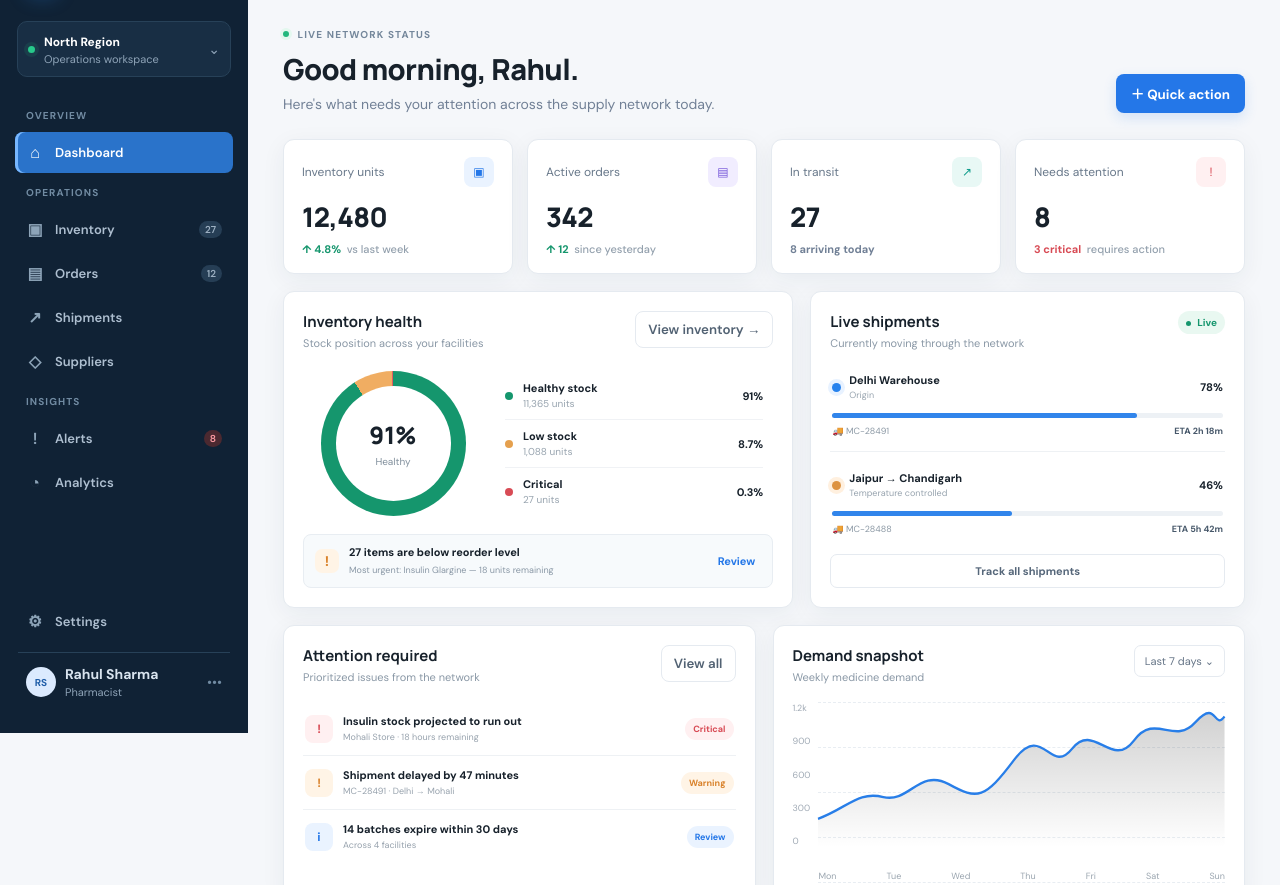
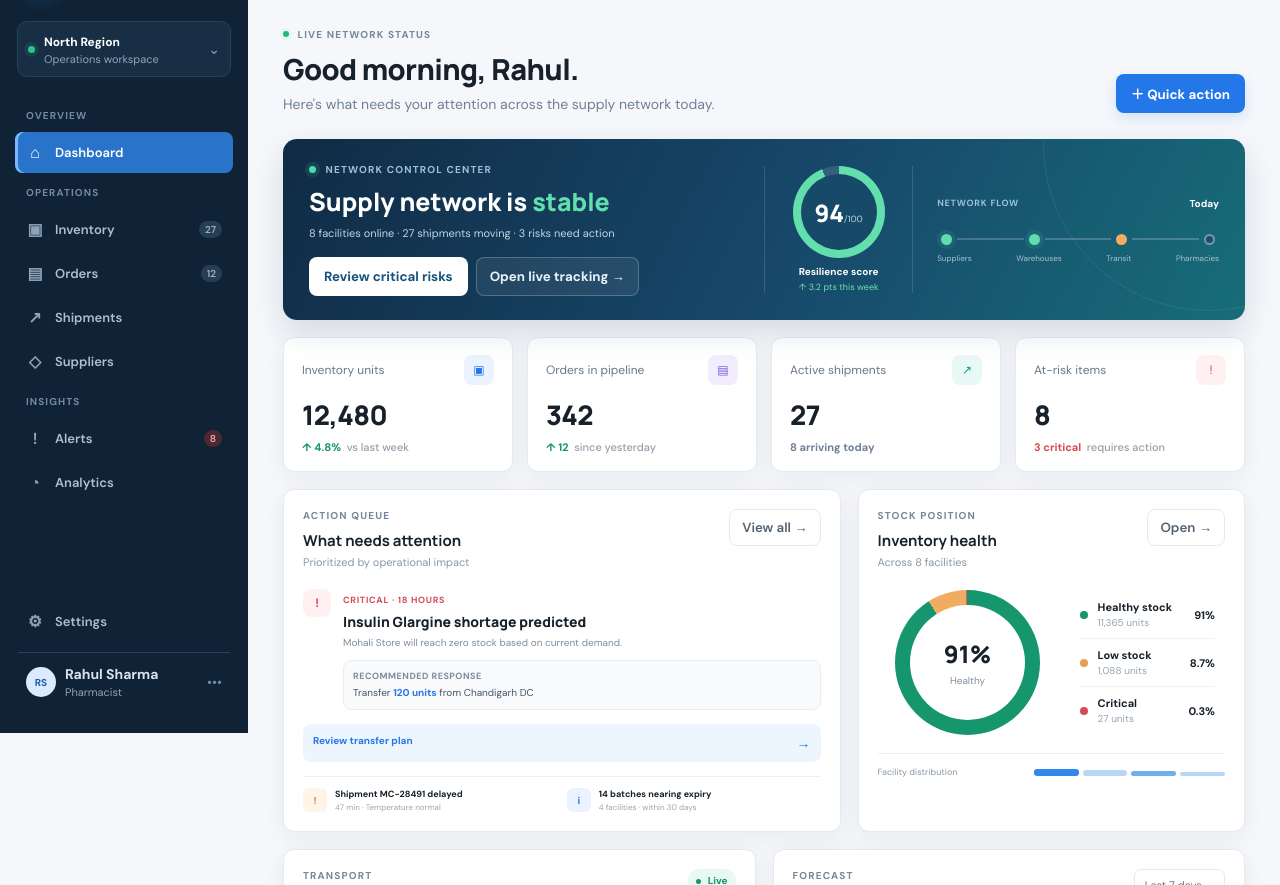
Before and after one commit to akshita-xyz/MEDICHAIN, a plain HTML site: page index.html in a window 1280 px wide. Shown: the part 67-952 px from the top of the page. Drawn offline with Linux system fonts and the light colour scheme.

Commit message:
Redesign MediChain dashboard

```diff
--- a/index.html
+++ b/index.html
@@ -72,97 +72,57 @@
           <button class="primary-btn" id="quickAction">＋ Quick action</button>
         </div>
 
-        <div class="stat-grid">
-          <article class="stat-card">
-            <div class="stat-top"><span>Inventory units</span><span class="stat-icon blue">▣</span></div>
-            <strong>12,480</strong>
-            <div class="stat-foot positive">↑ 4.8% <span>vs last week</span></div>
-          </article>
-          <article class="stat-card">
-            <div class="stat-top"><span>Active orders</span><span class="stat-icon violet">▤</span></div>
-            <strong>342</strong>
-            <div class="stat-foot positive">↑ 12 <span>since yesterday</span></div>
-          </article>
-          <article class="stat-card">
-            <div class="stat-top"><span>In transit</span><span class="stat-icon teal">↗</span></div>
-            <strong>27</strong>
-            <div class="stat-foot neutral">8 arriving today</div>
-          </article>
-          <article class="stat-card alert-card">
-            <div class="stat-top"><span>Needs attention</span><span class="stat-icon red">!</span></div>
-            <strong>8</strong>
-            <div class="stat-foot negative">3 critical <span>requires action</span></div>
-          </article>
+        <div class="control-hero">
+          <div class="hero-copy">
+            <div class="eyebrow"><span class="pulse-ring"></span> NETWORK CONTROL CENTER</div>
+            <h2>Supply network is <span>stable</span></h2>
+            <p>8 facilities online · 27 shipments moving · 3 risks need action</p>
+            <div class="hero-actions">
+              <button class="primary-btn" data-page-link="alerts">Review critical risks</button>
+              <button class="hero-ghost" data-page-link="shipments">Open live tracking →</button>
+            </div>
+          </div>
+          <div class="network-score">
+            <div class="score-ring"><div><strong>94</strong><small>/100</small></div></div>
+            <span>Resilience score</span><small>↑ 3.2 pts this week</small>
+          </div>
+          <div class="hero-route">
+            <div class="route-caption"><span>NETWORK FLOW</span><b>Today</b></div>
+            <div class="flow-line"><span class="flow-node active"></span><i></i><span class="flow-node active"></span><i></i><span class="flow-node warning"></span><i></i><span class="flow-node"></span></div>
+            <div class="flow-labels"><span>Suppliers</span><span>Warehouses</span><span>Transit</span><span>Pharmacies</span></div>
+          </div>
         </div>
 
-        <div class="dashboard-grid">
-          <article class="panel inventory-health">
-            <div class="panel-head">
-              <div><h2>Inventory health</h2><p>Stock position across your facilities</p></div>
-              <button class="ghost-btn" data-page-link="inventory">View inventory →</button>
-            </div>
-            <div class="health-layout">
-              <div class="donut-wrap">
-                <div class="donut"><div><strong>91%</strong><span>Healthy</span></div></div>
-              </div>
-              <div class="health-list">
-                <div><span class="legend healthy"></span><div><b>Healthy stock</b><small>11,365 units</small></div><strong>91%</strong></div>
-                <div><span class="legend warning"></span><div><b>Low stock</b><small>1,088 units</small></div><strong>8.7%</strong></div>
-                <div><span class="legend critical"></span><div><b>Critical</b><small>27 units</small></div><strong>0.3%</strong></div>
-              </div>
-            </div>
-            <div class="mini-alert"><span>!</span><div><b>27 items are below reorder level</b><small>Most urgent: Insulin Glargine — 18 units remaining</small></div><button>Review</button></div>
+        <div class="stat-grid">
+          <article class="stat-card"><div class="stat-top"><span>Inventory units</span><span class="stat-icon blue">▣</span></div><strong>12,480</strong><div class="stat-foot positive">↑ 4.8% <span>vs last week</span></div></article>
+          <article class="stat-card"><div class="stat-top"><span>Orders in pipeline</span><span class="stat-icon violet">▤</span></div><strong>342</strong><div class="stat-foot positive">↑ 12 <span>since yesterday</span></div></article>
+          <article class="stat-card"><div class="stat-top"><span>Active shipments</span><span class="stat-icon teal">↗</span></div><strong>27</strong><div class="stat-foot neutral">8 arriving today</div></article>
+          <article class="stat-card alert-card"><div class="stat-top"><span>At-risk items</span><span class="stat-icon red">!</span></div><strong>8</strong><div class="stat-foot negative">3 critical <span>requires action</span></div></article>
+        </div>
+
+        <div class="mission-grid">
+          <article class="panel risk-panel">
+            <div class="panel-head"><div><div class="eyebrow">ACTION QUEUE</div><h2>What needs attention</h2><p>Prioritized by operational impact</p></div><button class="ghost-btn" data-page-link="alerts">View all →</button></div>
+            <div class="risk-main"><span class="severity critical-bg">!</span><div><span class="risk-label">CRITICAL · 18 HOURS</span><h3>Insulin Glargine shortage predicted</h3><p>Mohali Store will reach zero stock based on current demand.</p><div class="risk-recommendation"><b>Recommended response</b><span>Transfer <strong>120 units</strong> from Chandigarh DC</span></div></div></div>
+            <button class="risk-button" data-page-link="inventory">Review transfer plan <span>→</span></button>
+            <div class="risk-secondary"><div><span class="severity warning-bg">!</span><div><b>Shipment MC-28491 delayed</b><small>47 min · Temperature normal</small></div></div><div><span class="severity info-bg">i</span><div><b>14 batches nearing expiry</b><small>4 facilities · within 30 days</small></div></div></div>
           </article>
 
-          <article class="panel shipments-panel">
-            <div class="panel-head">
-              <div><h2>Live shipments</h2><p>Currently moving through the network</p></div>
-              <span class="live-pill"><i></i> Live</span>
-            </div>
-            <div class="shipment">
-              <div class="shipment-line"><span class="route-dot"></span><div><b>Delhi Warehouse</b><small>Origin</small></div><span class="route-progress">78%</span></div>
-              <div class="progress"><i style="width:78%"></i></div>
-              <div class="shipment-meta"><span>🚚 MC-28491</span><b>ETA 2h 18m</b></div>
-            </div>
-            <div class="shipment">
-              <div class="shipment-line"><span class="route-dot orange"></span><div><b>Jaipur → Chandigarh</b><small>Temperature controlled</small></div><span class="route-progress">46%</span></div>
-              <div class="progress"><i style="width:46%"></i></div>
-              <div class="shipment-meta"><span>🚚 MC-28488</span><b>ETA 5h 42m</b></div>
-            </div>
-            <button class="full-ghost" data-page-link="shipments">Track all shipments</button>
+          <article class="panel inventory-health">
+            <div class="panel-head"><div><div class="eyebrow">STOCK POSITION</div><h2>Inventory health</h2><p>Across 8 facilities</p></div><button class="ghost-btn" data-page-link="inventory">Open →</button></div>
+            <div class="health-layout"><div class="donut-wrap"><div class="donut"><div><strong>91%</strong><span>Healthy</span></div></div></div><div class="health-list"><div><span class="legend healthy"></span><div><b>Healthy stock</b><small>11,365 units</small></div><strong>91%</strong></div><div><span class="legend warning"></span><div><b>Low stock</b><small>1,088 units</small></div><strong>8.7%</strong></div><div><span class="legend critical"></span><div><b>Critical</b><small>27 units</small></div><strong>0.3%</strong></div></div></div>
+            <div class="facility-row"><span>Facility distribution</span><div class="facility-bars"><i style="width:82%"></i><i style="width:66%"></i><i style="width:49%"></i><i style="width:34%"></i></div></div>
           </article>
         </div>
 
         <div class="bottom-grid">
-          <article class="panel">
-            <div class="panel-head">
-              <div><h2>Attention required</h2><p>Prioritized issues from the network</p></div>
-              <button class="ghost-btn" data-page-link="alerts">View all</button>
-            </div>
-            <div class="alert-list">
-              <div class="alert-row"><span class="severity critical-bg">!</span><div><b>Insulin stock projected to run out</b><small>Mohali Store · 18 hours remaining</small></div><span class="tag critical-tag">Critical</span></div>
-              <div class="alert-row"><span class="severity warning-bg">!</span><div><b>Shipment delayed by 47 minutes</b><small>MC-28491 · Delhi → Mohali</small></div><span class="tag warning-tag">Warning</span></div>
-              <div class="alert-row"><span class="severity info-bg">i</span><div><b>14 batches expire within 30 days</b><small>Across 4 facilities</small></div><span class="tag info-tag">Review</span></div>
-            </div>
+          <article class="panel shipments-panel"><div class="panel-head"><div><div class="eyebrow">TRANSPORT</div><h2>Live shipments</h2><p>Currently moving through the network</p></div><span class="live-pill"><i></i> Live</span></div>
+            <div class="shipment"><div class="shipment-line"><span class="route-dot"></span><div><b>Delhi Warehouse → Mohali Store</b><small>MC-28491 · Temperature controlled</small></div><span class="route-progress">78%</span></div><div class="progress"><i style="width:78%"></i></div><div class="shipment-meta"><span>❄ 4.2°C · Normal</span><b>ETA 2h 18m</b></div></div>
+            <div class="shipment"><div class="shipment-line"><span class="route-dot orange"></span><div><b>Jaipur Hub → Chandigarh DC</b><small>MC-28488 · Temperature controlled</small></div><span class="route-progress">46%</span></div><div class="progress"><i style="width:46%"></i></div><div class="shipment-meta"><span>❄ 5.1°C · Normal</span><b>ETA 5h 42m</b></div></div>
+            <button class="full-ghost" data-page-link="shipments">Open network tracking</button>
           </article>
-
-          <article class="panel demand-panel">
-            <div class="panel-head">
-              <div><h2>Demand snapshot</h2><p>Weekly medicine demand</p></div>
-              <span class="select-like">Last 7 days ⌄</span>
-            </div>
-            <div class="chart">
-              <div class="y-labels"><span>1.2k</span><span>900</span><span>600</span><span>300</span><span>0</span></div>
-              <div class="chart-area">
-                <div class="gridline"></div><div class="gridline"></div><div class="gridline"></div><div class="gridline"></div><div class="gridline"></div>
-                <svg viewBox="0 0 560 180" preserveAspectRatio="none" aria-label="Demand chart">
-                  <defs><linearGradient id="fill" x1="0" x2="0" y1="0" y2="1"><stop offset="0" stop-opacity=".18"/><stop offset="1" stop-opacity="0"/></linearGradient></defs>
-                  <path class="area" d="M0,145 C40,132 55,110 90,118 S140,82 180,102 S230,120 270,72 S320,92 350,58 S405,84 435,48 S490,55 520,25 S545,36 560,18 L560,180 L0,180 Z"/>
-                  <path class="line" d="M0,145 C40,132 55,110 90,118 S140,82 180,102 S230,120 270,72 S320,92 350,58 S405,84 435,48 S490,55 520,25 S545,36 560,18"/>
-                </svg>
-                <div class="x-labels"><span>Mon</span><span>Tue</span><span>Wed</span><span>Thu</span><span>Fri</span><span>Sat</span><span>Sun</span></div>
-              </div>
-            </div>
+          <article class="panel demand-panel"><div class="panel-head"><div><div class="eyebrow">FORECAST</div><h2>Demand trend</h2><p>Medicine demand · last 7 days</p></div><span class="select-like">Last 7 days ⌄</span></div>
+            <div class="chart"><div class="y-labels"><span>1.2k</span><span>900</span><span>600</span><span>300</span><span>0</span></div><div class="chart-area"><div class="gridline"></div><div class="gridline"></div><div class="gridline"></div><div class="gridline"></div><div class="gridline"></div><svg viewBox="0 0 560 180" preserveAspectRatio="none"><defs><linearGradient id="fill2" x1="0" x2="0" y1="0" y2="1"><stop offset="0" stop-opacity=".18"/><stop offset="1" stop-opacity="0"/></linearGradient></defs><path class="area" d="M0,145 C40,132 55,110 90,118 S140,82 180,102 S230,120 270,72 S320,92 350,58 S405,84 435,48 S490,55 520,25 S545,36 560,18 L560,180 L0,180 Z"/><path class="line" d="M0,145 C40,132 55,110 90,118 S140,82 180,102 S230,120 270,72 S320,92 350,58 S405,84 435,48 S490,55 520,25 S545,36 560,18"/></svg><div class="x-labels"><span>Mon</span><span>Tue</span><span>Wed</span><span>Thu</span><span>Fri</span><span>Sat</span><span>Sun</span></div></div></div>
           </article>
         </div>
       </section>
```
Also changed, not shown: styles.css.
